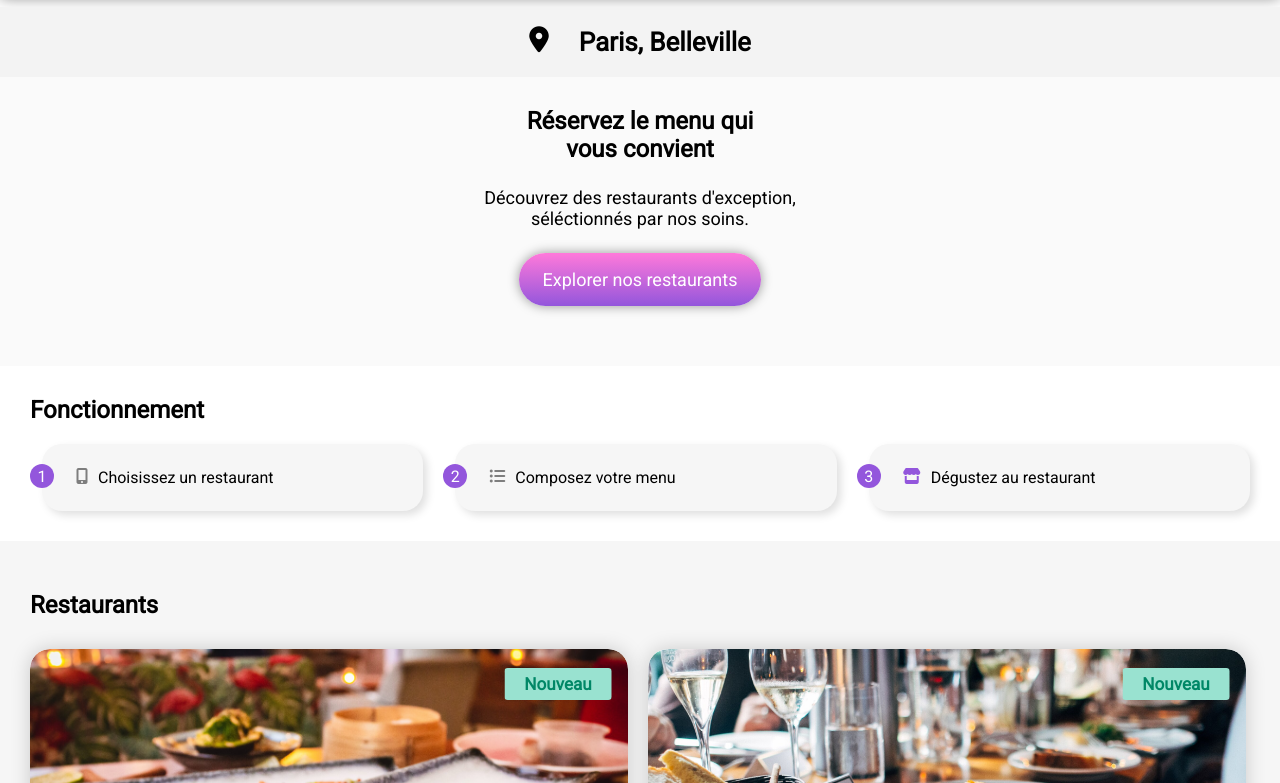
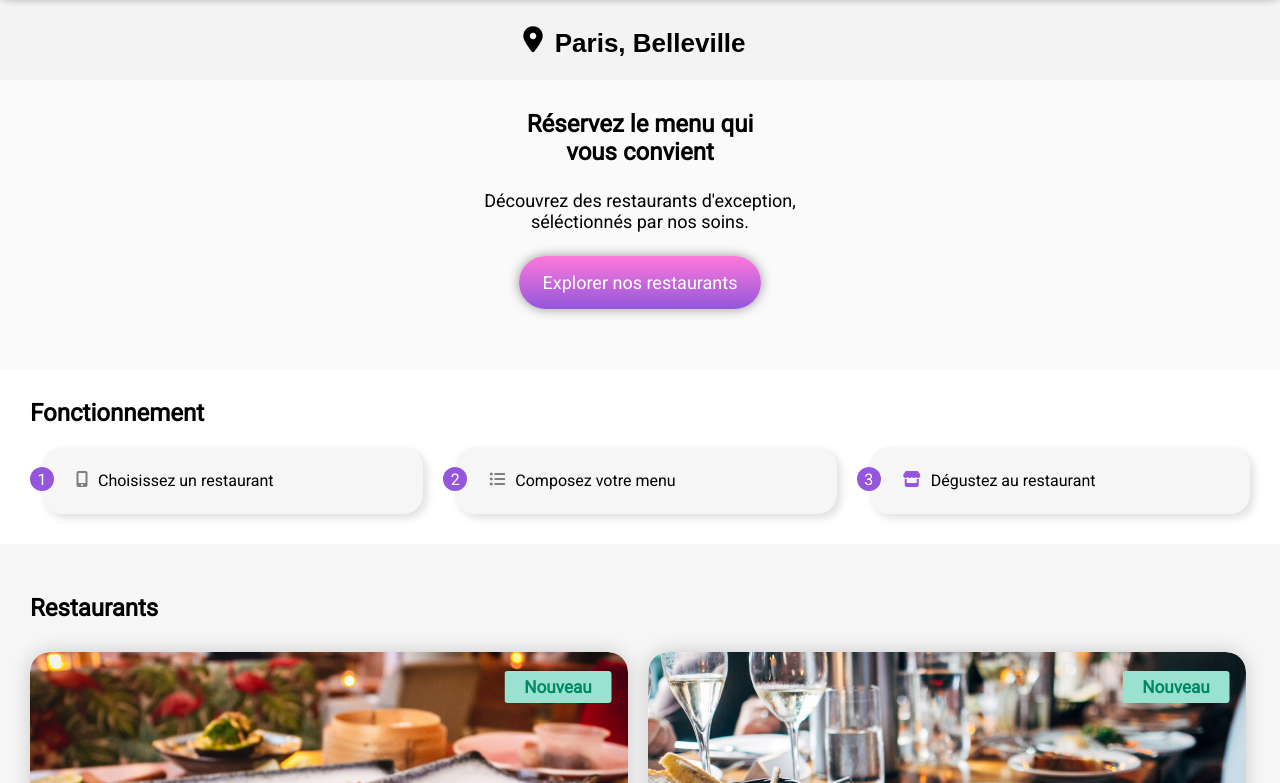
Before and after one commit to Arev-tech/CamilleMartignac_3_12072021, a website: page index.html in a window 1280 px wide. Shown: the part 81-864 px from the top of the page. Drawn offline with Linux system fonts and the light colour scheme; a web font is replaced by a local one.

```diff
--- a/index.html
+++ b/index.html
@@ -23,7 +23,7 @@
         <main class="page">
             <div class="place">
                 <i class="fas fa-map-marker-alt"></i>
-                <span>Paris, Belleville</span>
+                <input type="search" placeholder="Paris, Belleville">
             </div>
 
             <section class="speech">
--- a/scss/Composants/_place.scss
+++ b/scss/Composants/_place.scss
@@ -1,7 +1,7 @@
 .place{
     display: flex;
     justify-content: center;
-    padding: 20px 16px;
+    padding: 20px 0px 20px 150px;
     background-color: #f3f3f3;
     font-size: 19px;
     position: relative;
@@ -14,11 +14,15 @@
         margin-right: 10px;
     }
 
-    span{
+    input{
         border: none;
         background-color: #f3f3f3;
         font-weight: 600;
-        padding-left: 20px;
         font-size: 26px;
+
+
+        &::placeholder{
+            color: black;
+        }
     }
 }
```
Also changed, not shown: css/style.css, 1 other file.
